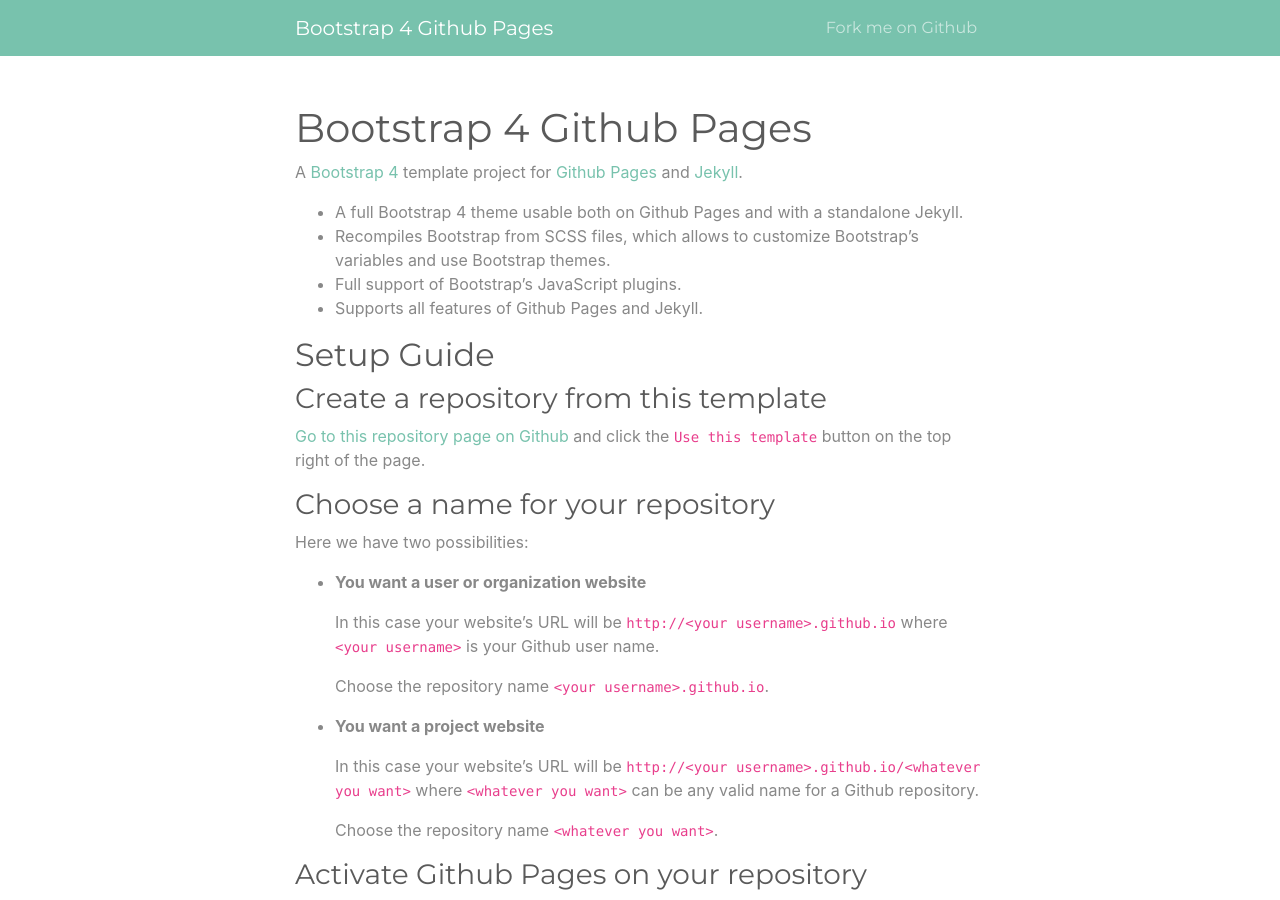
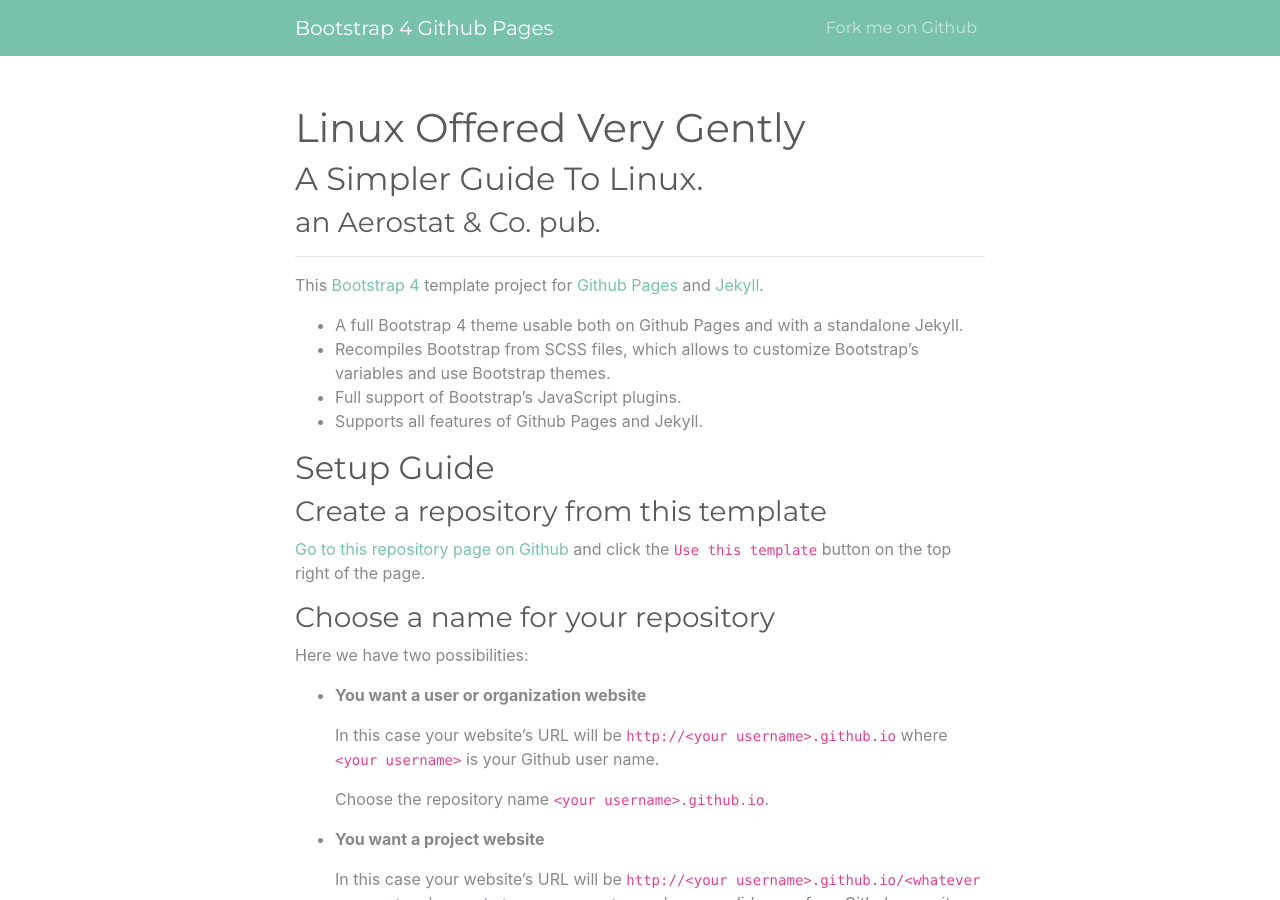
Before and after one commit to binarylawyer/Linux_Guide, a Jekyll site: the page built from index.md, in a window 1280 px wide and 900 px high. Built offline with Jekyll 4.4.1, drawn with Linux system fonts in a browser that asks for light colours.

Commit message:
Update index.md

```diff
--- a/index.md
+++ b/index.md
@@ -1,9 +1,14 @@
 ---
 layout: page
-title: Bootstrap 4 Github Pages
+title: Linux Offered Very Gently
 ---
 
-A [Bootstrap 4](https://getbootstrap.com/) template project for [Github Pages](https://pages.github.com/) and [Jekyll](https://jekyllrb.com/).
+## A Simpler Guide To Linux.
+### an Aerostat & Co. pub.
+---
+
+This
+[Bootstrap 4](https://getbootstrap.com/) template project for [Github Pages](https://pages.github.com/) and [Jekyll](https://jekyllrb.com/).
 
 * A full Bootstrap 4 theme usable both on Github Pages and with a standalone Jekyll.
 * Recompiles Bootstrap from SCSS files, which allows to customize Bootstrap's variables and use Bootstrap themes.
```
